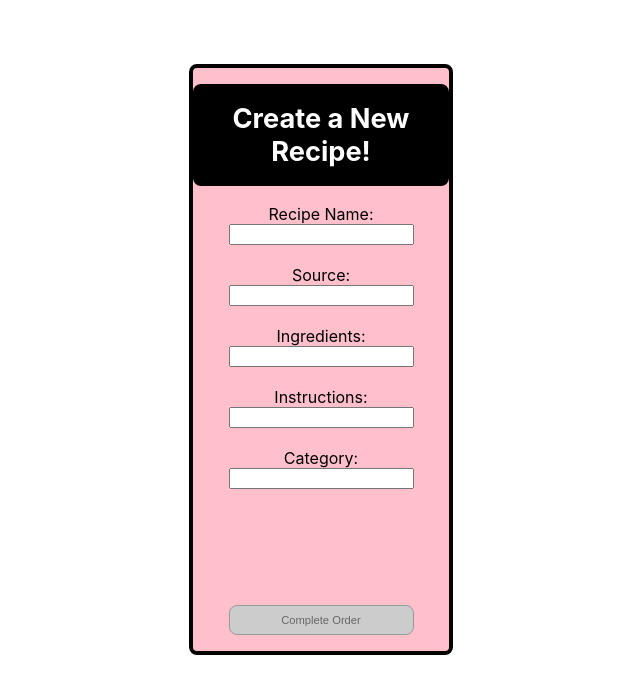
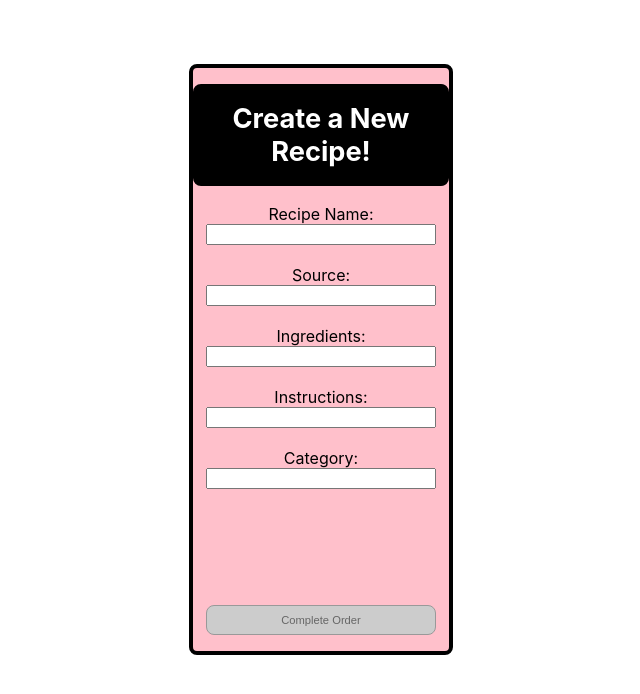
Before and after one commit to ptct-secret-recipes-3/front-end, a React (Create React App) app: page / in a window 1280 px wide. Shown: the top 694 px of the page, without its empty margins (319-959 px from the left). Built offline with nearby package versions, Linux system fonts and the light colour scheme.

Commit message:
fixed the scaling issues with the errors and the form

```diff
--- a/src/components/RecipeForm.js
+++ b/src/components/RecipeForm.js
@@ -41,6 +41,7 @@ margin-bottom: 1rem;
 const FormStyling = styled.form`
     display: flex;
     flex-direction: column;
+    width: 90%
 `;
 
 export default function Form(props) {
```
